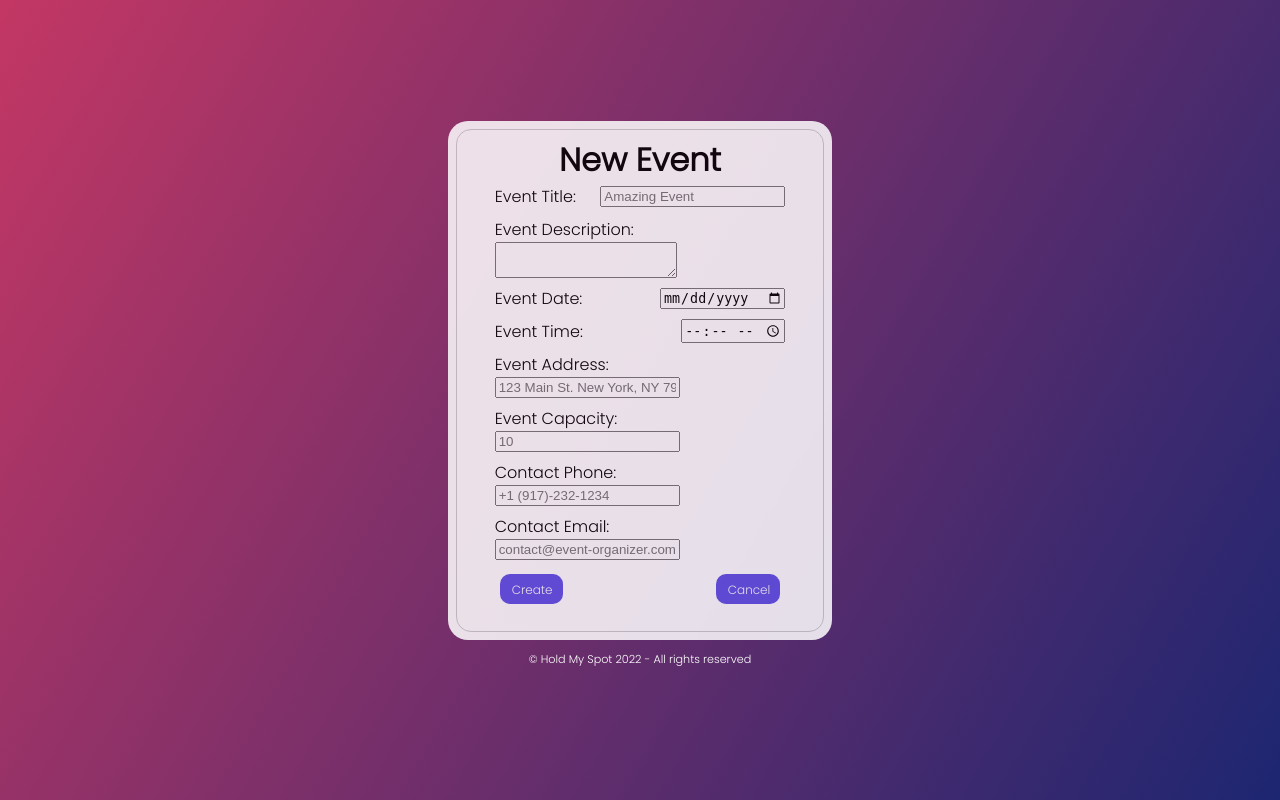
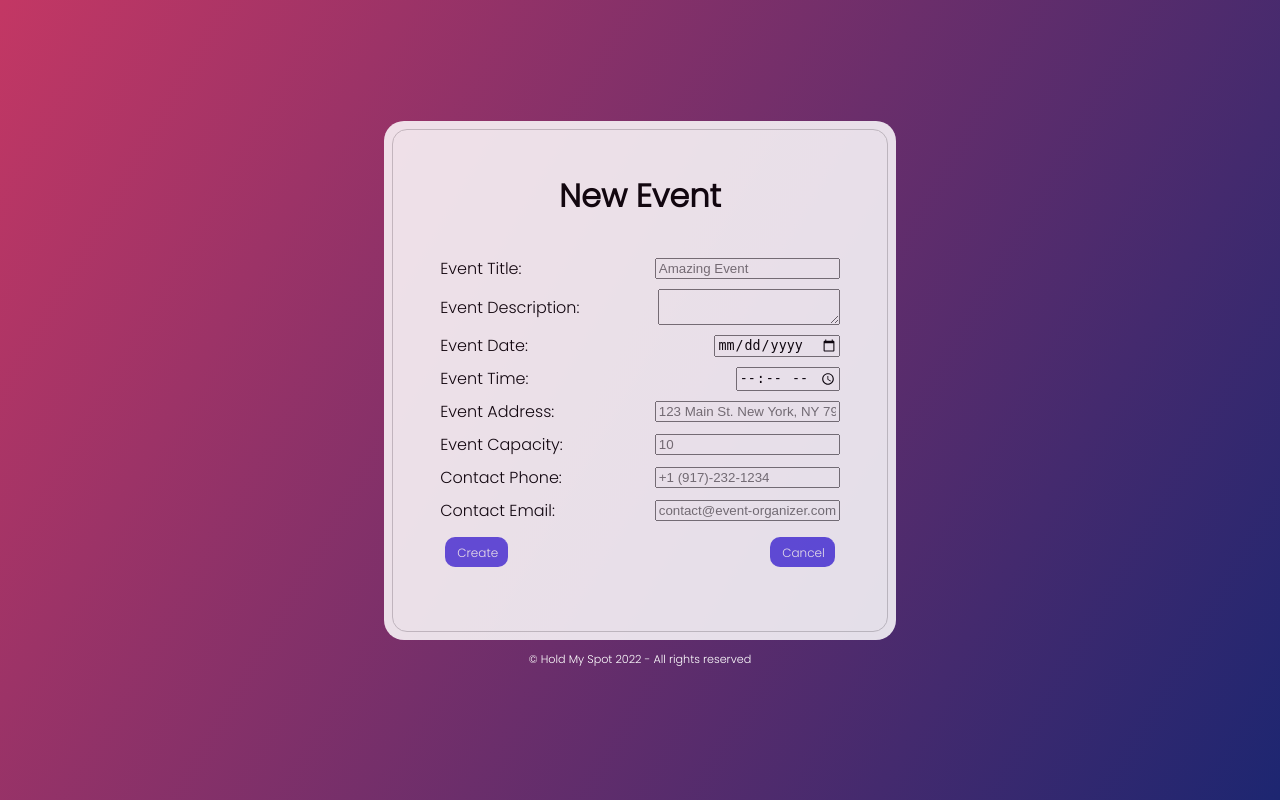
Before and after one commit to franz-net/hold-my-spot, a Flask app: page /events/create in a window 1280 px wide. Run offline with Flask 2, Linux system fonts and the light colour scheme; the visitor is signed in with stand-in values (Sample User, id 1).

Commit message:
fixed width on login

```diff
--- a/static/app.css
+++ b/static/app.css
@@ -142,7 +142,7 @@
     flex-wrap: wrap;
     border-radius: 20px;
     color: black;
-    min-width: 30%;
+    min-width: 40%;
     max-width: 80%;
     min-height: 300px;
     padding: 0.5em;
```
